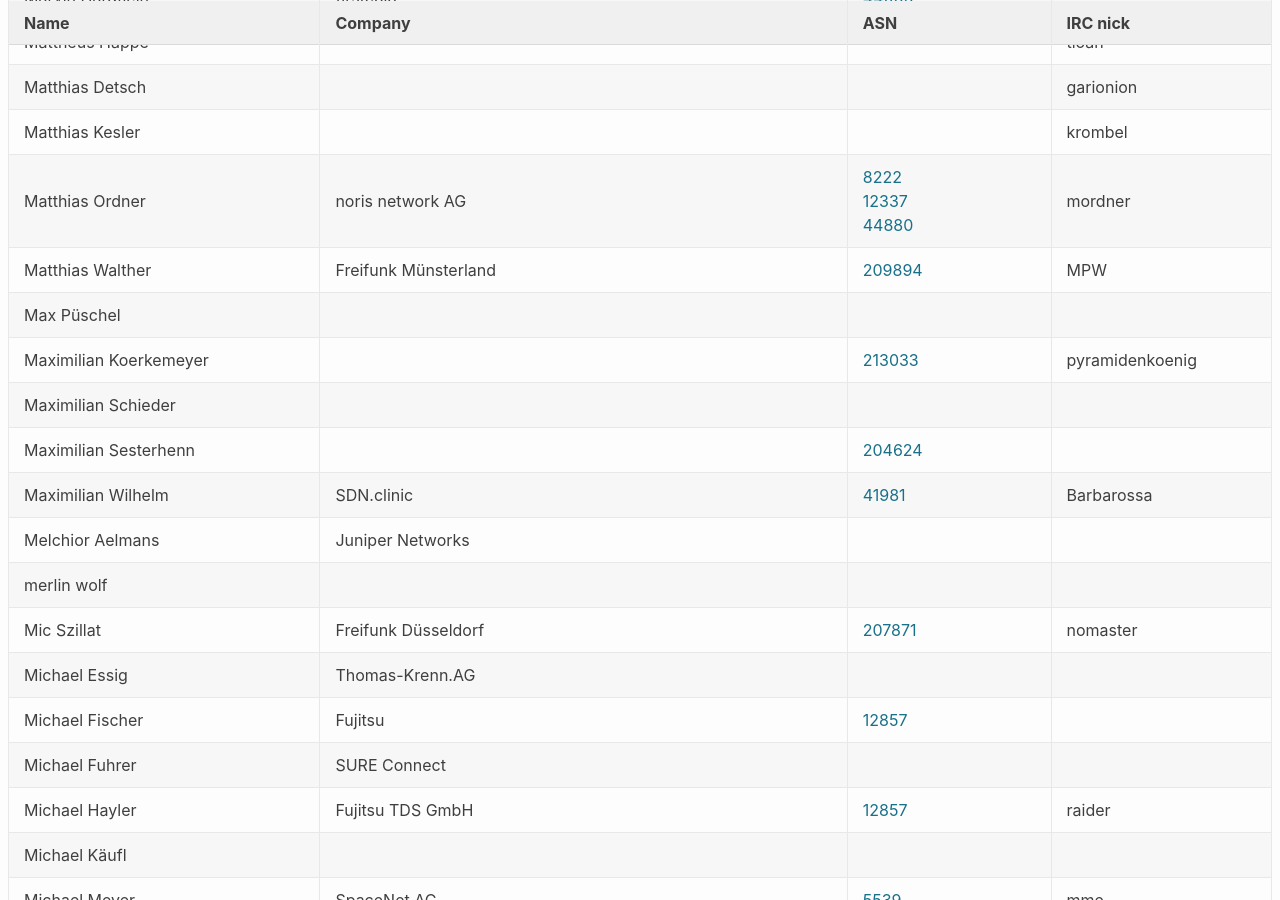
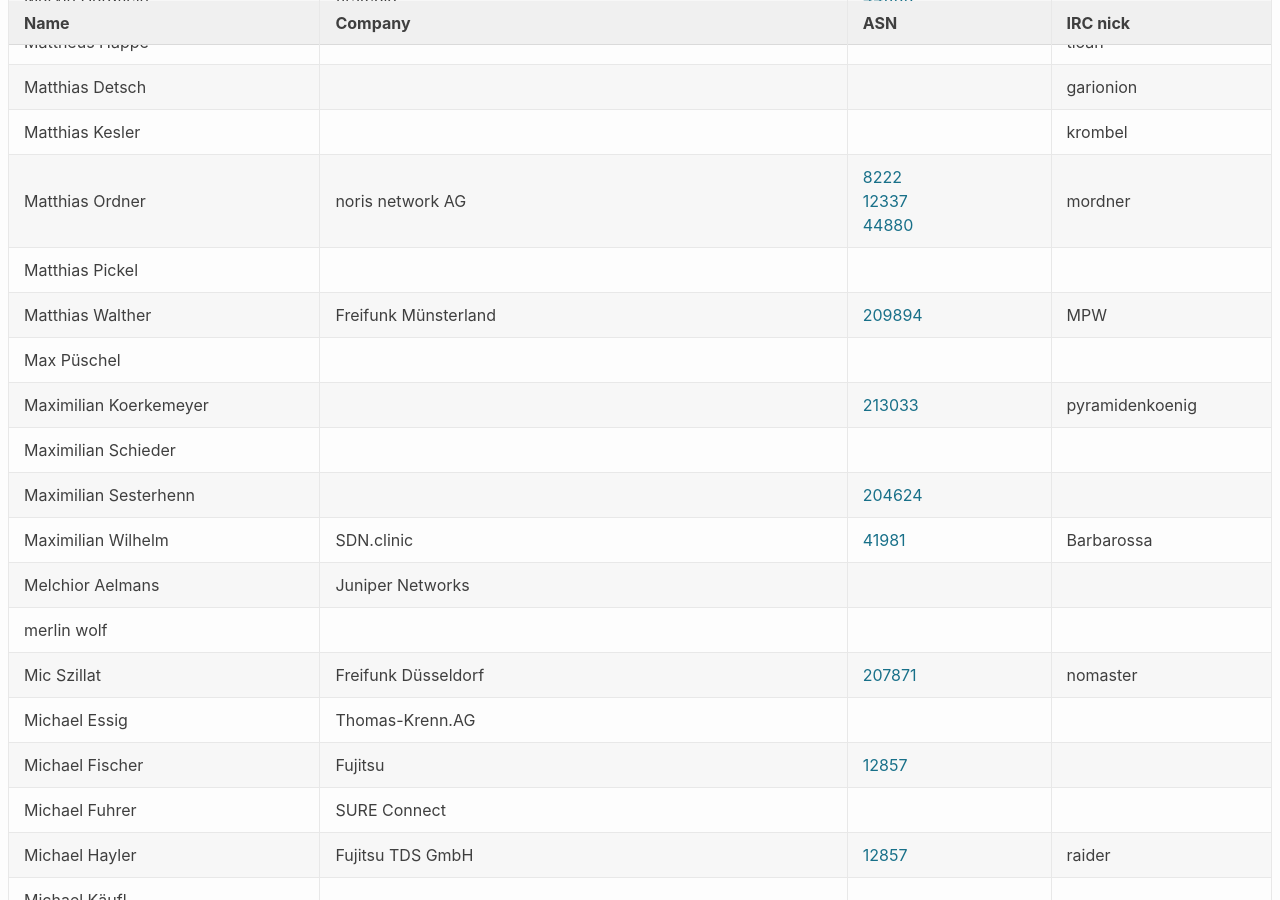
Before and after one commit to denog/pretix-attendeelist, a Jekyll site: the page built from index.markdown, in a window 1280 px wide and 900 px high, scrolled down 9136 px. Built offline with Jekyll 4.4.1, drawn with Linux system fonts in a browser that asks for light colours.

Commit message:
Latest data: Wed Oct 21 11:24:26 UTC 2020

```diff
--- a/_data/attendees.json
+++ b/_data/attendees.json
@@ -1164,6 +1164,12 @@
     "asn": "8222 12337 44880"
   },
   {
+    "name": "Matthias Pickel",
+    "company": null,
+    "irc": null,
+    "asn": null
+  },
+  {
     "name": "Matthias Walther",
     "company": "Freifunk Münsterland",
     "irc": "MPW",
```
